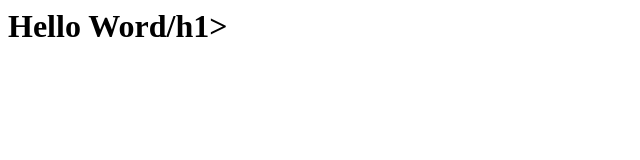
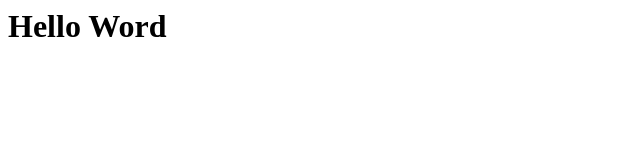
Before and after one commit to AmmaIngenieria/testing, a plain HTML site: page index.html in a window 1280 px wide. Shown: the full height of the page, 0-640 px from the left. Drawn offline with Linux system fonts and the light colour scheme.

Commit message:
Update index.html

```diff
--- a/index.html
+++ b/index.html
@@ -3,6 +3,6 @@
   <title>Hello Word</title>
 </head>
 <body>
-  <h1>Hello Word/h1>
+  <h1>Hello Word</h1>
 </body>
 </html>
```
